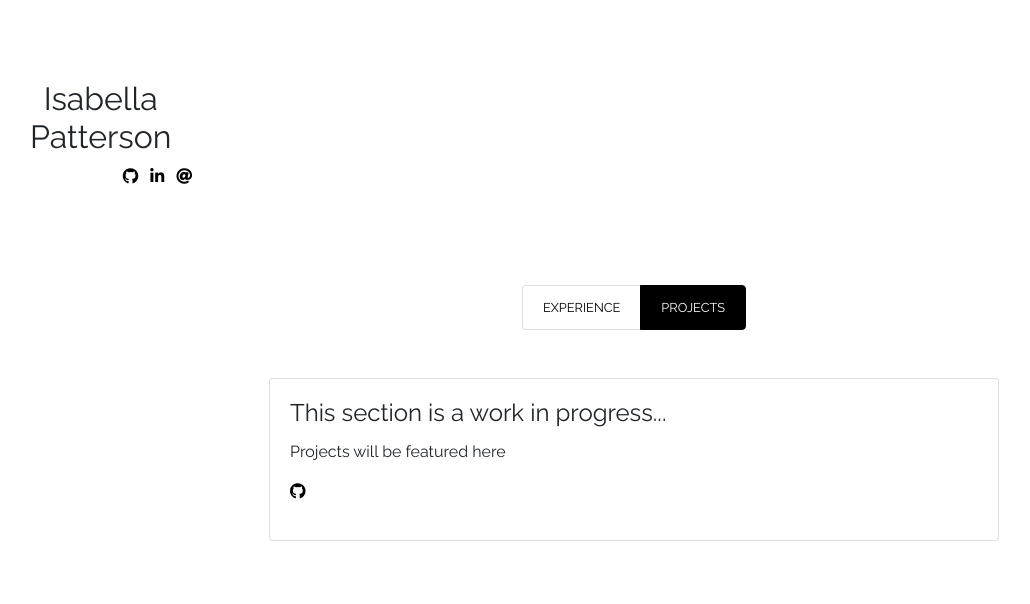
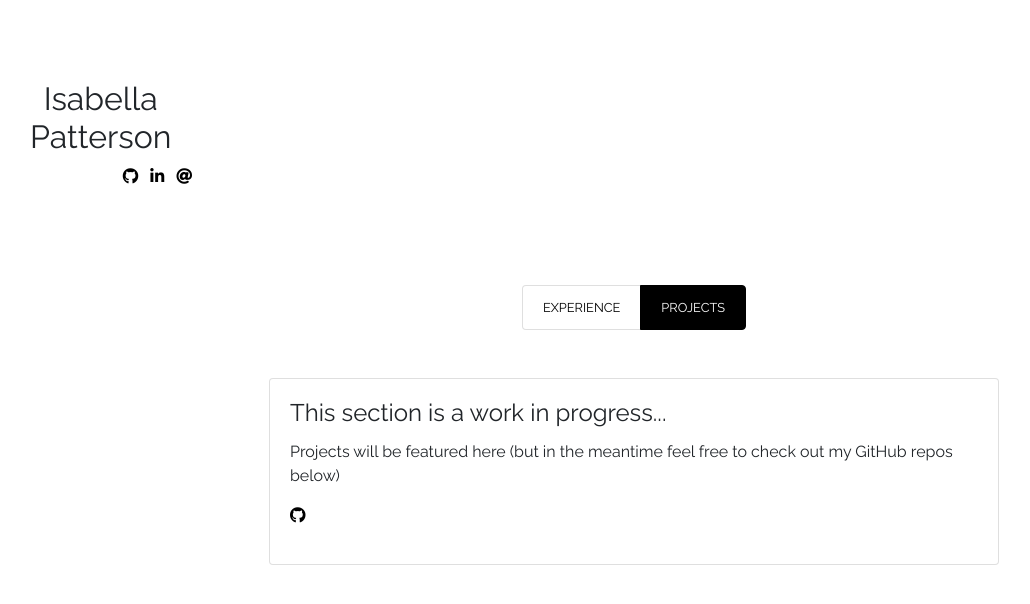
Before and after one commit to ipgogra/igpatterson, a plain HTML site: page index.html in a window 1280 px wide. Both pictures are taken after a click on the tab "PROJECTS". Shown: the whole page, without its empty margins (6-1036 px from the left). Drawn offline with nearby package versions, Linux system fonts and the light colour scheme.

Commit message:
Update index.html

```diff
--- a/index.html
+++ b/index.html
@@ -125,7 +125,7 @@
               <div class="card">
                 <div class="card-body">
                   <h4 class="card-title">This section is a work in progress...</h4>
-                  <p class="card-text">Projects will be featured here</p>
+                  <p class="card-text">Projects will be featured here (but in the meantime feel free to check out my GitHub repos below)</p>
                   <ul class="list-inline social-icons">
                     <!-- <li class="list-inline-item"><a href="#"><i class="fas fa-link"></i></a></li> -->
                     <li class="list-inline-item"><a href="https://github.com/ipgogra?tab=repositories" target="_blank"><i class="fab fa-github"></i></a></li>
```
